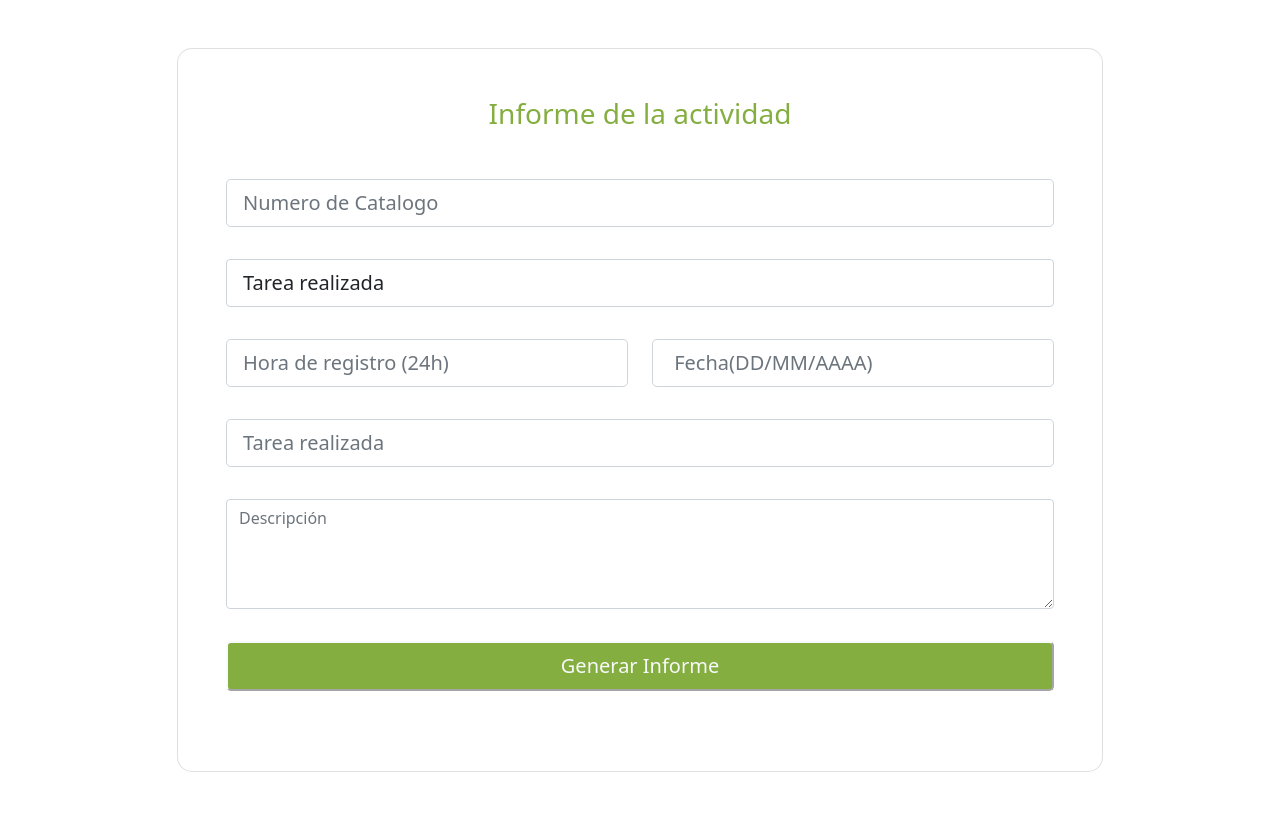
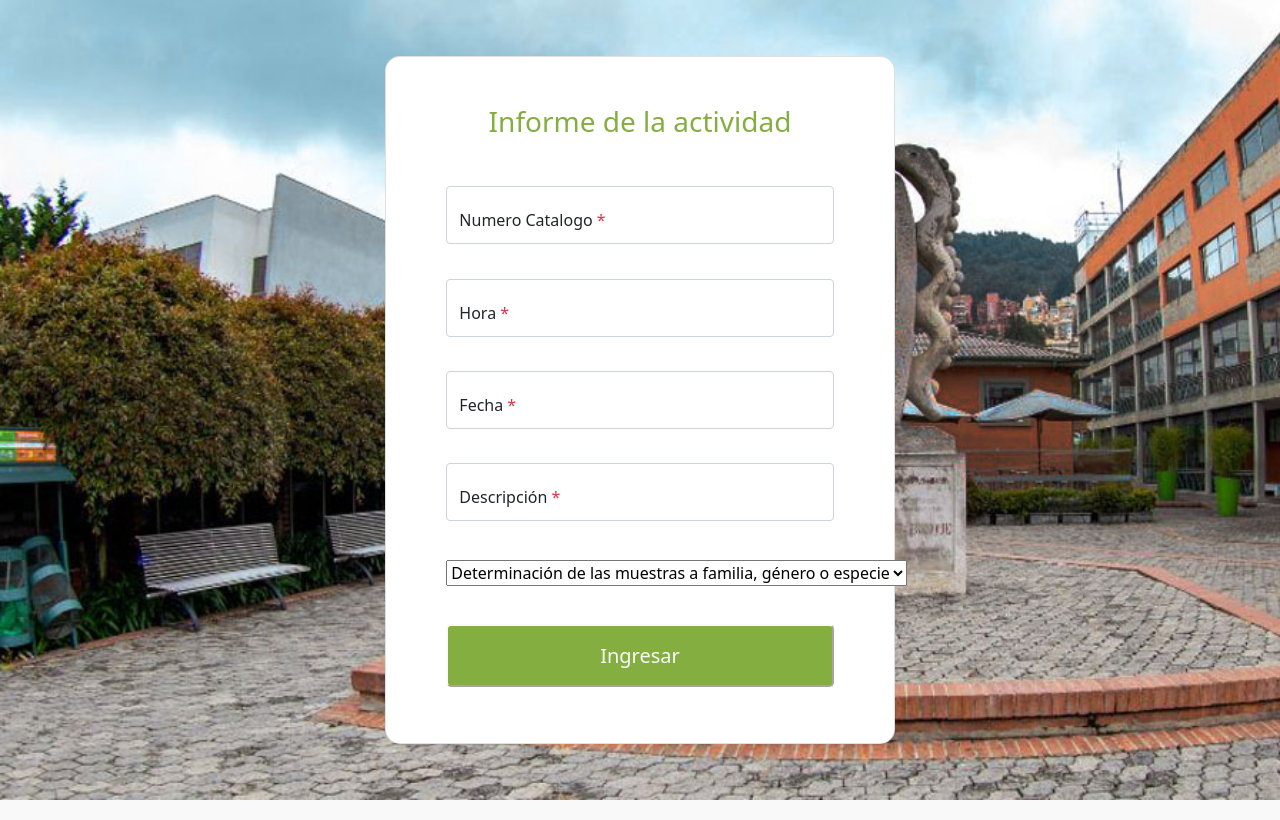
Before and after one commit to checho2001/GAIA-MCUB, a Django app: page /informe/ in a window 1280 px wide. Run offline with Django 4.2, Linux system fonts and the light colour scheme; some libraries are stand-ins or nearby versions.

Commit message:
Diego tu informe exploto

```diff
--- a/GAIA_UEB/urls.py
+++ b/GAIA_UEB/urls.py
@@ -1,6 +1,6 @@
 from django.contrib import admin
 from django.urls import path
-from users.views import IndexView,Galry,Dashboard,PerfilU,registro,informe
+from users.views import IndexView,Galry,Dashboard,PerfilU,registro,registroActividad
 
 from users import views
 from django.conf import settings
@@ -15,6 +15,6 @@ urlpatterns = [
     path("registerE/", registro.as_view(), name="registerE"),
     path('dash/', Dashboard.as_view(),name="dashboard"),
     path('perfilU/', PerfilU.as_view(),name="perfilU"),
-    path('informe/', informe.as_view(),name="informe"),
+    path('informe/',  views.registroActividad,name="registroActividad"),
 
 ] + static(settings.STATIC_URL, document_root=settings.STATIC_ROOT)
--- a/templates/informe.html
+++ b/templates/informe.html
@@ -8,7 +8,10 @@
     <link rel="stylesheet" href="../static/css/bootstrap.min.css" >
     <script type="text/javascript" src="../static/js/bootstrap.bundle.min.js"> </script>
 </head>
+<form action= "{%url 'registroActividad' %}" method= POST class=" w-100 m-auto">
 <section class="  h-100 h-custom gradient-custom-2">
+
+    {% csrf_token %}
     <div class=" container py-5 h-100">
       <div class="row d-flex justify-content-center align-items-center h-100">
         <div class="col-10">
@@ -20,9 +23,9 @@
                     <div class="mb-4 pb-2">
                         <div class="row">
                             <div class="mb-4 pb-2 mb-md-0 pb-md-0">
+                              <div class="form-outline">
+                                {{ form.NumeroCatalogo }}
 
-                              <div class="form-outline">
-                                <input type="text" id="clase" class="form-control form-control-lg" placeholder="Numero de Catalogo"/>
                               </div>
                             </div>
                           </div>
@@ -31,17 +34,8 @@
                         <div class="row">
                             <div class="mb-4 pb-2 mb-md-0 pb-md-0">
 
-                              <div class="form-outline">
-                                <select class="col-12 form-select-lg  form-control">
-                                  <option selected>Tarea realizada</option>
-                                  <option value="1">Determinacion de muestras</option>
-                                  <option value="2">Conservacion de material</option>
-                                  <option value="3">Montaje del material en seco</option>
-                                  <option value="4">Registro de la base de datos en Excel</option>
-                                  <option value="5">Organizar la coleccion por orden afabético</option>
-                                  <option value="6">Revisión bibligráfica</option>
-                                  <option value="7">Curación de los ejemplares</option>
-                                </select>
+                              <div class="form-outline col-12 form-select-lg  form-control">
+                                {{ form.TareaRealizada }}
                               </div>
                             </div>
                           </div>
@@ -49,32 +43,22 @@
                     <div class="mb-4 pb-2">
                     <div class="row">
                         <div class="col-sm-6 mb-4 pb-2 mb-md-0 pb-md-0">
-                            <div class="form-outline">
-                                <input type="text" id="clase" class="form-control form-control-lg" placeholder="Hora de registro (24h)"/>
+                            <div class="form-outline form-control form-control-lg">
+                              {{ form.Hora }}
                             </div>
                         </div>
-                        <div class="col-sm-6 mb-4 pb-2 mb-md-0 pb-md-0">
-                          <div class="form-outline">
-                            <input type="text" id="clase" class="form-control form-control-lg" placeholder=" Fecha(DD/MM/AAAA)"/>
-                        </div>
+
                       </div>
                     </div>
                     </div>
-                    <div class="mb-4 pb-2">
-                        <div class="row">
-                            <div class="mb-4 pb-2 mb-md-0 pb-md-0">
-                                <div class="form-outline">
-                                    <input type="text" id="clase" class="form-control form-control-lg" placeholder="Tarea realizada"/>
-                                </div>
-                            </div>
-                        </div>
-                    </div>
+
 
                     <div class="mb-4 pb-2">
                         <div class="row">
                             <div class="mb-4 pb-2 mb-md-0 pb-md-0">
                                 <div class="form-outline">
-                                    <textarea class="form-control " placeholder="Descripción" rows="4" cols="50" id="descripcion" name="descripcion" " required="" ></textarea>
+
+                                  {{ form.Descripcion }}
                                 </div>
                             </div>
                         </div>
@@ -83,7 +67,8 @@
                         <div class="row">
                             <div class="mb-4 pb-2 mb-md-0 pb-md-0">
                                 <div class="form-outline">
-                                    <button type="button" class="btn-login w-100 btn-lg border-light text-light">Generar Informe</button>
+                                    <button type="button"  value="registroActividad" class="btn-login w-100 btn-lg border-light text-light">Generar Informe</button>
+                                  </form>
                                 </div>
                             </div>
                         </div>
--- /dev/null
+++ b/templates/informe1.html
@@ -0,0 +1,75 @@
+<!DOCTYPE html>
+<html>
+<head>
+    <meta charset="utf-8">
+    <title>Register</title>
+    <link rel="stylesheet" href="../static/css/style1.css" >
+    <link rel="stylesheet" href="../static/fonts/linearicons/style.css" >
+    <link rel="stylesheet" href="../static/css/bootstrap.min.css" >
+    <script type="text/javascript" src="../static/js/bootstrap.bundle.min.js"> </script>
+</head>
+
+<body class="m-0 vh-100 row  text-center align-items-center justify-content-center "  >
+
+  <div class=" container py-5 h-100" style="background-image:url(../static/images/bg-singnin.jpeg);background-repeat: no-repeat;background-size: cover;">
+    <div class="row d-flex justify-content-center align-items-center h-100">
+      <div class="col-5">
+        <div class="card card-registration card-registration-2" style="border-radius: 15px;">
+          <div class="card-body p-0">
+            <div class="row g-0">
+                <div class="p-5">
+                  <h3 class="fw-normal mb-5 text-center" style="color: #84ae40;">Informe de la actividad</h3>
+                  <form action= "{%url 'registroActividad' %}" method= POST class=" w-100 m-auto">
+
+                    {% csrf_token %}
+                    <div class="form-group mb-2">
+                      <div class="form-floating">
+
+                        {{ form.NumeroCatalogo }}
+                        <label class="font-weight-bold">Numero Catalogo<span class="text-danger"> *</span></label>
+                        <br>
+                    </div>
+
+                      <div class="form-floating">
+                        {{ form.Hora }}
+                        <label class="font-weight-bold">Hora<span class="text-danger"> *</span></label>
+
+                          <br>
+                      </div>
+                      <div class="form-floating">
+                        {{ form.Fecha }}
+                        <label class="font-weight-bold">Fecha<span class="text-danger"> *</span></label>
+
+
+
+                        <br>
+                    </div>
+                    <div class="form-floating">
+                      {{ form.Descripcion }}
+                      <label class="font-weight-bold">Descripción<span class="text-danger"> *</span></label>
+
+
+                      <br>
+
+                  </div>
+                  <div class="form-floating">
+                    {{ form.TareaRealizada }}
+
+                      <br>
+                  </div>
+
+                    <br>
+                    <button class="btn-login w-100 btn-lg border-light text-light "  value="Register"  type="submit">Ingresar</button>
+
+                  </form>
+                </div>
+              </div>
+            </div>
+          </div>
+        </div>
+      </div>
+    </div>
+
+  </div>
+
+</body>
--- a/templates/login.html
+++ b/templates/login.html
@@ -26,7 +26,7 @@
                     <div class="form-floating">
                       {{ form.username }}
                       <label class="font-weight-bold">Usuario<span class="text-danger"> *</span></label>
-                      <!--<input type="text" name="nombreUser" class="form-control" placeholder="Digite su nombre" required>-->
+
                       <br>
                     </div>
 
--- a/users/forms.py
+++ b/users/forms.py
@@ -143,7 +143,6 @@ def clean_correo(self):
             raise ValidationError(_('Correo no valido - Este correo ya se encuentra registrado, por favor vuelva a intentarlo'))
         return mail
 
-
 class NewEspecimen(forms.Form):
     NumeroCatalogo = forms.CharField(max_length=255,required=True)
     NombreDelConjuntoDatos = forms.CharField(max_length=500)
@@ -172,7 +171,7 @@ class ActividadesForm(forms.Form):
         strip = True,
         widget=forms.TextInput(
             attrs= {
-                'placeholder':'Digite su nombre',
+                'placeholder':'Digite El numero de catalogo',
                 'required' : True,
                 'class' : 'form-control',
                 }
@@ -186,20 +185,34 @@ class ActividadesForm(forms.Form):
         choices = Actividaes, )
 
 
-    Hora = forms.CharField( )
-    Fecha =  forms.DateTimeField(
-        input_formats=['%d/%m/%Y %H:%M'],
-        widget=forms.DateTimeInput(attrs={
-            'class': 'form-control datetimepicker-input',
-            'data-target': '#datetimepicker1'
-        })
-    )
+    Hora = forms.CharField(
+        error_messages={'required':'Por favor ingresa un nombre valido'},
+        strip = True,
+        widget=forms.TextInput(
+            attrs= {
+                'placeholder':'Digite El numero de catalogo',
+                'required' : True,
+                'class' : 'form-control',
+                }
+            )
+        )
+    Fecha = forms.CharField(
+        error_messages={'required':'Por favor ingresa un nombre valido'},
+        strip = True,
+        widget=forms.TextInput(
+            attrs= {
+                'placeholder':'Digite la descripcion',
+                'required' : True,
+                'class' : 'form-control',
+                }
+            )
+        )
     Descripcion = forms.CharField(
         error_messages={'required':'Por favor ingresa un nombre valido'},
         strip = True,
         widget=forms.TextInput(
             attrs= {
-                'placeholder':'Digite su nombre',
+                'placeholder':'Digite la descripcion',
                 'required' : True,
                 'class' : 'form-control',
                 }
--- a/users/models.py
+++ b/users/models.py
@@ -66,7 +66,7 @@ class Actividades(models.Model):
     TareaRealizada = models.CharField(max_length=50)
     Hora = models.CharField(max_length=50)
     Fecha = models.CharField(max_length=50)
-    Descripcion = models.CharField(max_length=50)
+    Descripcion = models.CharField(max_length=500)
 
     def __str__(self):
         return self.TareaRealizada
@@ -88,8 +88,7 @@ class Ejemplar(models.Model):
     NombreCientificoComentarioRegistroBiologico = models.CharField(max_length=500)
     Clase =  models.ForeignKey(Clase,on_delete=models.CASCADE)
     NombreComun = models.CharField(max_length=500)
-    USERNAME_FIELD='NumeroCatalogo'
-    REQUIRED_FIELDS = ['NumeroCatalogo', 'NombreDelConjuntoDatos',]
+
 
     def __str__(self):
         return self.NumeroCatalogo
--- a/users/views.py
+++ b/users/views.py
@@ -6,7 +6,7 @@ from django.http import HttpResponseRedirect
 from django.contrib import auth
 from  users.forms import loginForm
 from django.urls import reverse
-from .models import User, Actividades
+from .models import User, Actividades, TipoActividad
 from .forms import loginForm
 from django.shortcuts import  render, redirect
 from django.contrib.auth import login, authenticate
@@ -24,9 +24,7 @@ class Dashboard(View):
 class PerfilU(View):
         def get(self,request):
             return render(request,"profile.html")
-class informe(View):
-        def get(self,request):
-            return render(request,"informe.html")
+
 def login(request):
     form = loginForm(request.POST)
     if request.method == 'POST':
@@ -53,6 +51,7 @@ def register(request):
             password = form.cleaned_data['password']
             rol = form.cleaned_data['rol']
             user = User(username=username,nombre= nombre, apellido = apellido , email = correo,rol=Rol.objects.get(id=rol),password=make_password(password))
+            print(user)
             user.is_superuser = False
             user.is_staff = False
             user.is_active = True
@@ -67,16 +66,16 @@ class registro(View):
             return render(request,"register.html")
 
 def registroActividad(request):
+    form = ActividadesForm(request.POST)
     if request.method == 'POST':
-        form = ActividadesForm(request.POST)
         if form.is_valid():
             NumeroCatalogo = form.cleaned_data['NumeroCatalogo']
             TareaRealizada = form.cleaned_data['TareaRealizada']
             Hora = form.cleaned_data['Hora']
             Fecha = form.cleaned_data['Fecha']
             Descripcion = form.cleaned_data['Descripcion']
-            a = Actividades(NumeroCatalogo=NumeroCatalogo,TareaRealizada= TareaRealizada.objects.get(id=TareaRealizada), Hora = Hora , Fecha = Fecha,Descripcion=Descripcion)
+            a = Actividades(NumeroCatalogo=NumeroCatalogo,TareaRealizada= TipoActividad.objects.get(id=TareaRealizada), Hora = Hora , Fecha = Fecha,Descripcion=Descripcion)
             a.save()
     else:
-        form = CustomUser()
-    return render(request, 'registerUser.html', {'form':form})
+        form = ActividadesForm()
+    return render(request, 'informe1.html', {'form':form})
```
Also changed, not shown: templates/registerUser.html (+2 -8 lines).
